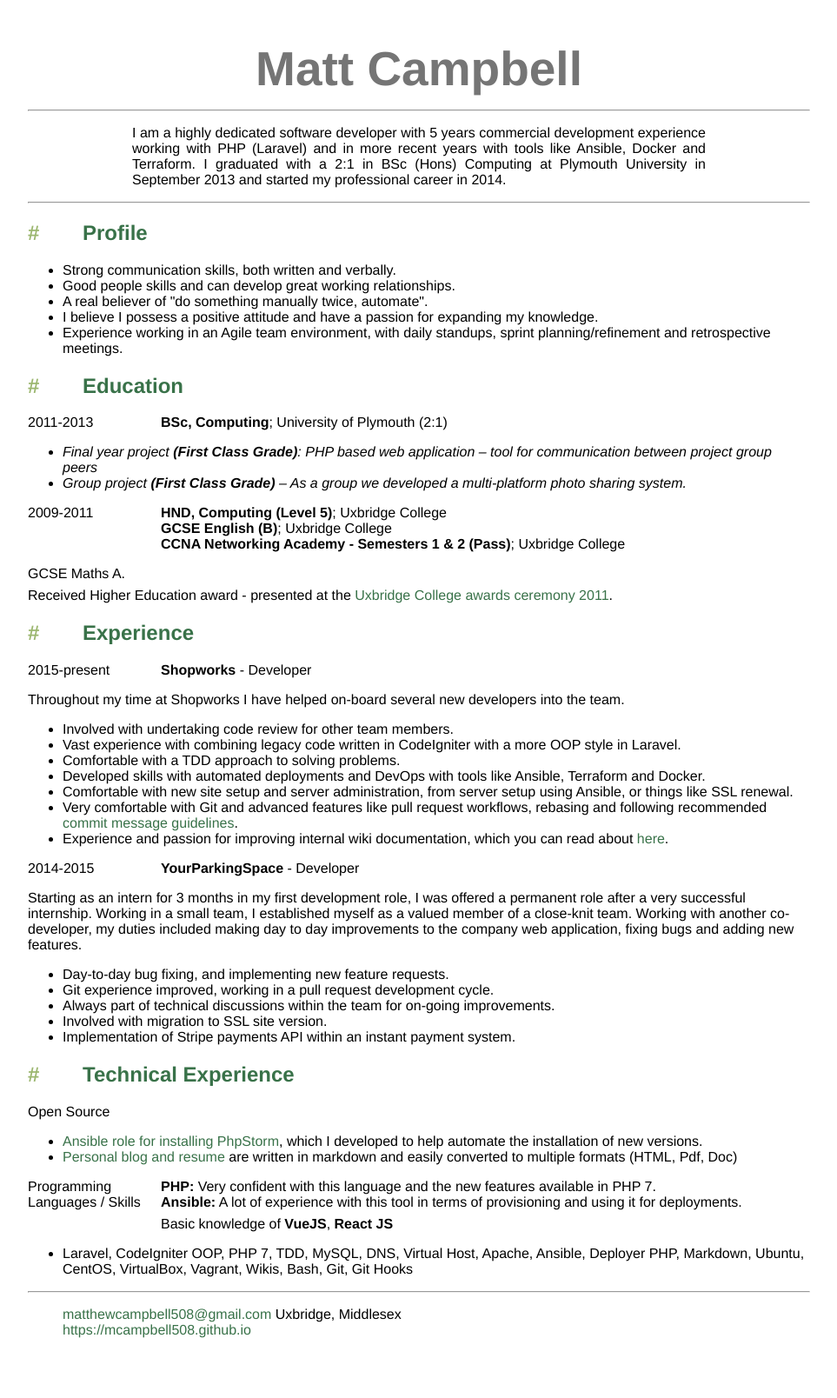
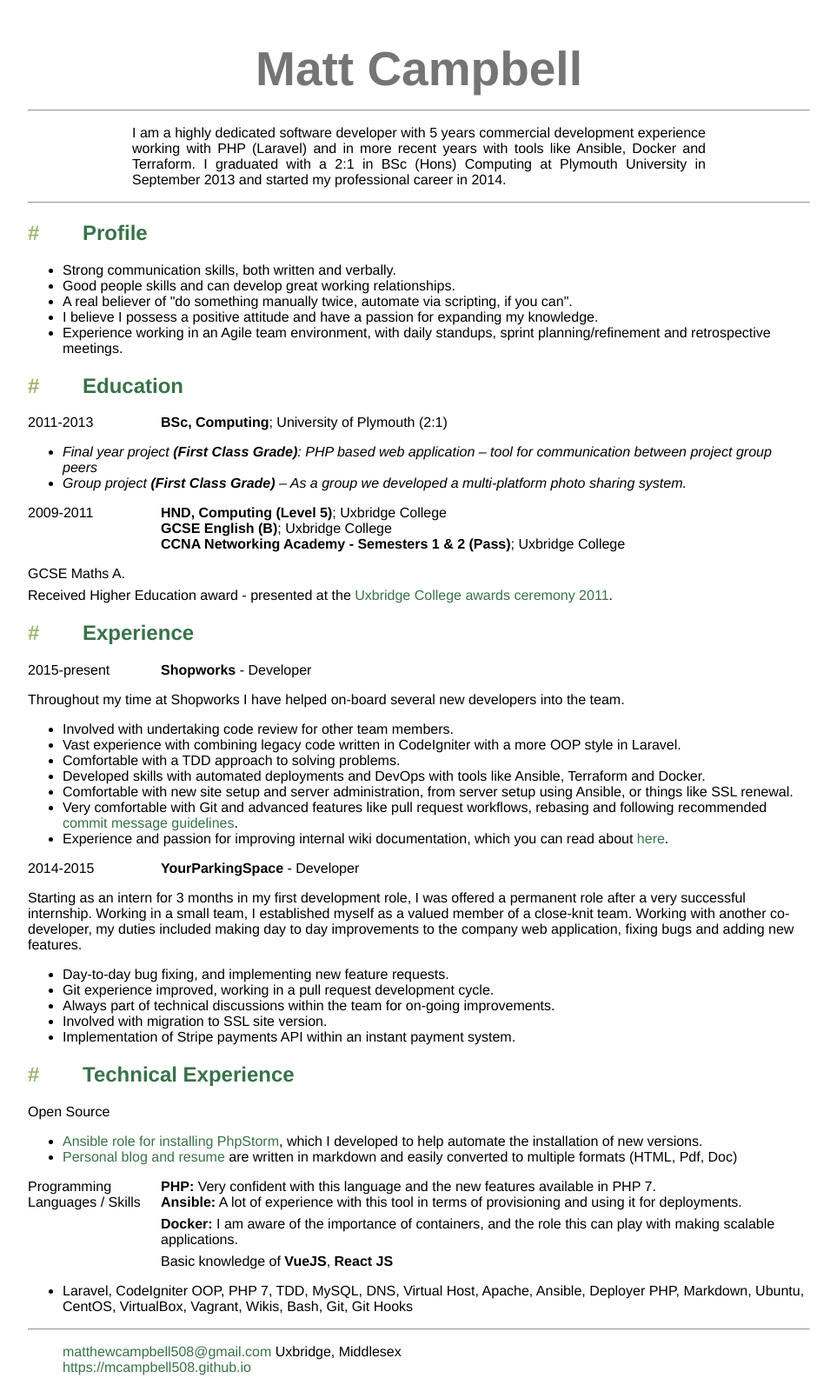
Before and after one commit to mcampbell508/mcampbell508.github.io, a Jekyll site: the page public/resume.html, which Jekyll copies as it is, in a window 1280 px wide. Shown: the whole page at 87% size, without its empty margins (158-1121 px from the left). Built offline with Jekyll 4.4.1, drawn with Linux system fonts in a browser that asks for light colours; before the commit the page ends 1565 px from its top, so only the background shows below that.

Commit message:
Resume: update

```diff
--- a/public/resume.html
+++ b/public/resume.html
@@ -106,7 +106,7 @@
 <ul>
 <li>Strong communication skills, both written and verbally.</li>
 <li>Good people skills and can develop great working relationships.</li>
-<li>A real believer of &quot;do something manually twice, automate&quot;.</li>
+<li>A real believer of &quot;do something manually twice, automate via scripting, if you can&quot;.</li>
 <li>I believe I possess a positive attitude and have a passion for expanding my knowledge.</li>
 <li>Experience working in an Agile team environment, with daily standups, sprint planning/refinement and retrospective meetings.</li>
 </ul>
@@ -172,6 +172,8 @@
 </dd>
 <dd><p><strong>Ansible:</strong> A lot of experience with this tool in terms of provisioning and using it for deployments.</p>
 </dd>
+<dd><p><strong>Docker:</strong> I am aware of the importance of containers, and the role this can play with making scalable applications.</p>
+</dd>
 <dd><p>Basic knowledge of <strong>VueJS</strong>, <strong>React JS</strong></p>
 </dd>
 </dl>
```
Also changed, not shown: resume/resume.md (+1 -1 lines), 2 other files.
